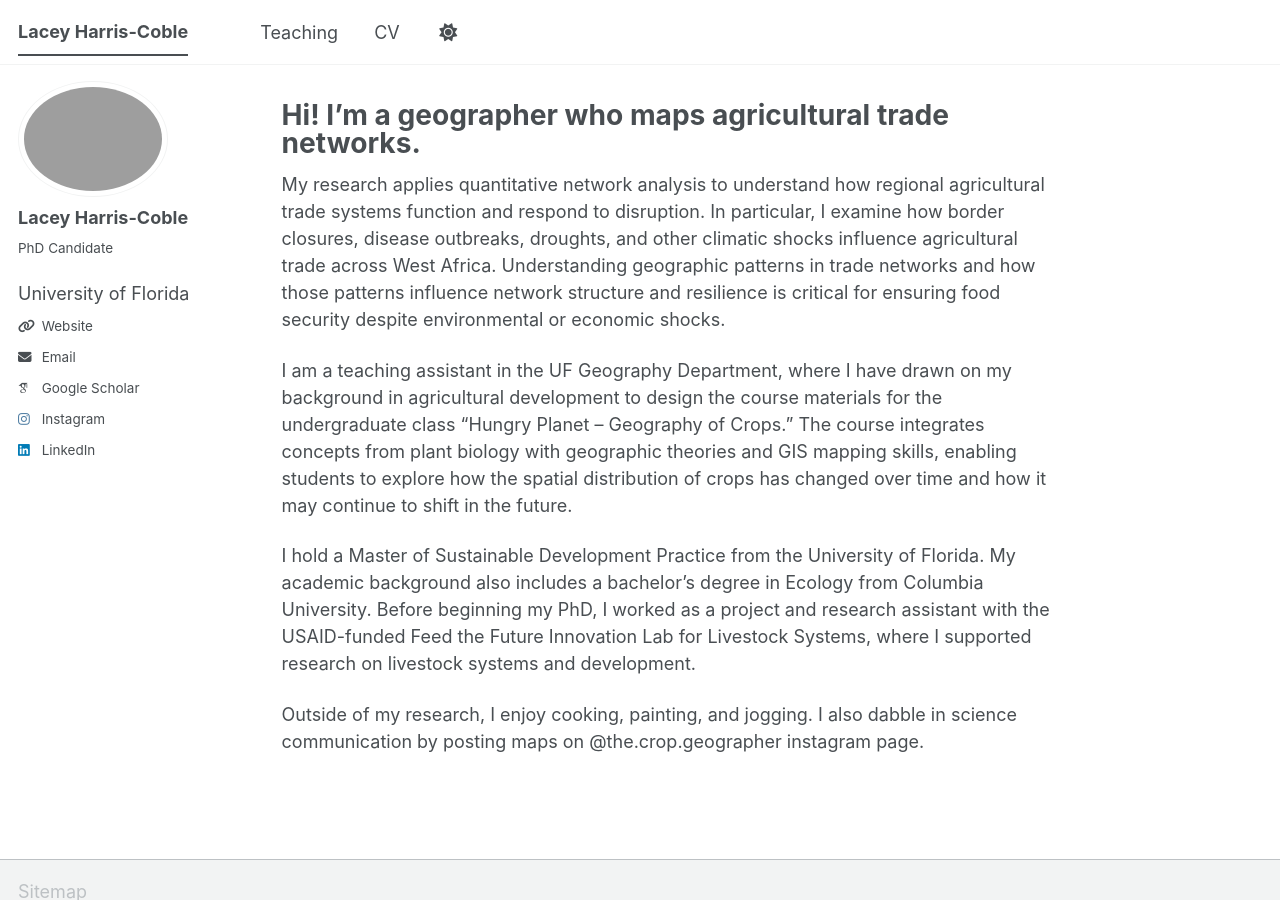
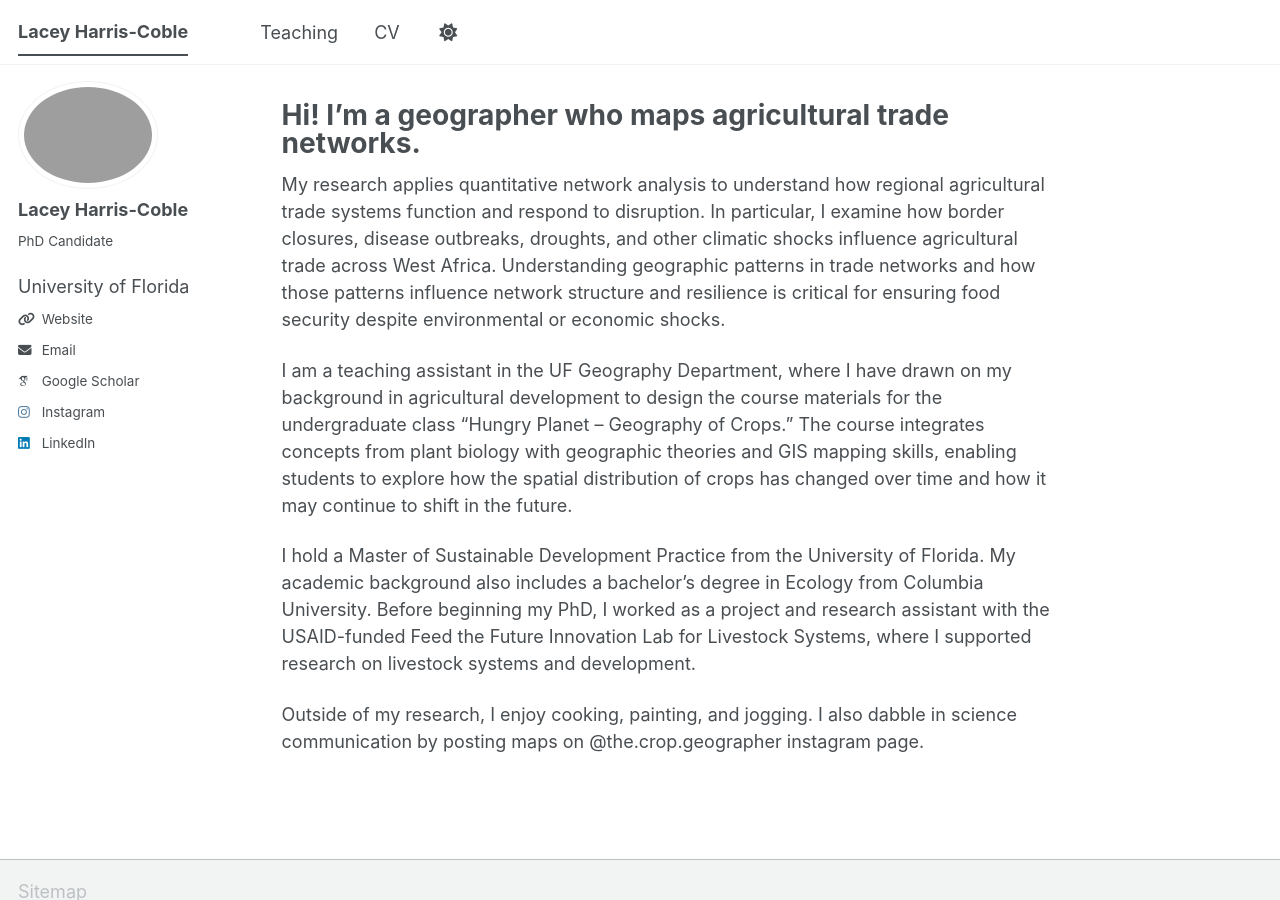
Before and after one commit to lharriscoble/lharriscoble.github.io, a Jekyll site: the page built from _pages/about.md, in a window 1280 px wide and 900 px high. Built offline with Jekyll 4.4.1, drawn with Linux system fonts in a browser that asks for light colours; some web fonts are replaced; a script bundle is joined from its source files by our own code; library files that are not in the unit come from our copies.

Commit message:
Update _sidebar.scss

```diff
--- a/_sass/layout/_sidebar.scss
+++ b/_sass/layout/_sidebar.scss
@@ -123,7 +123,7 @@
      margin-top: -20px;
   }
   img {
-    max-width: 150px;
+    max-width: 140px;
     border-radius: 50%;
     @include breakpoint($large) {
       padding: 5px;
```
